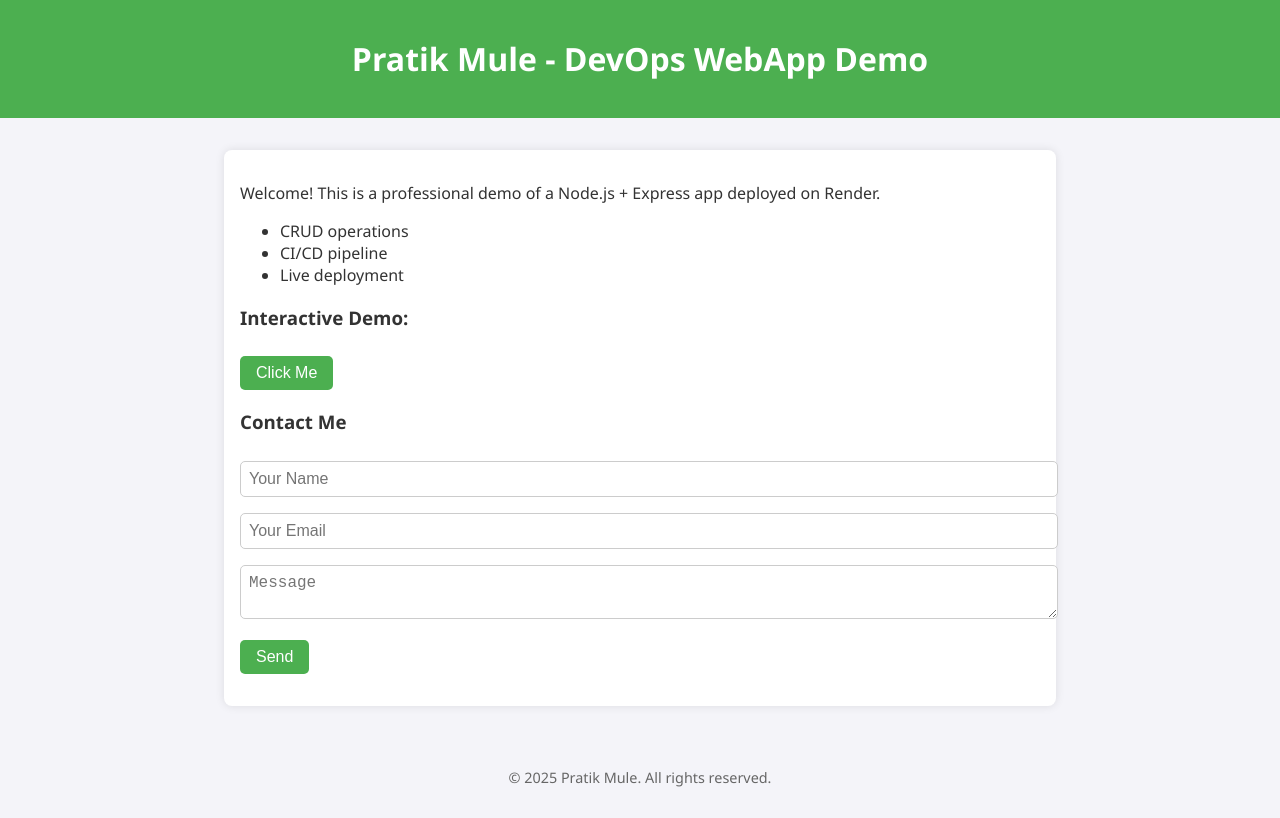
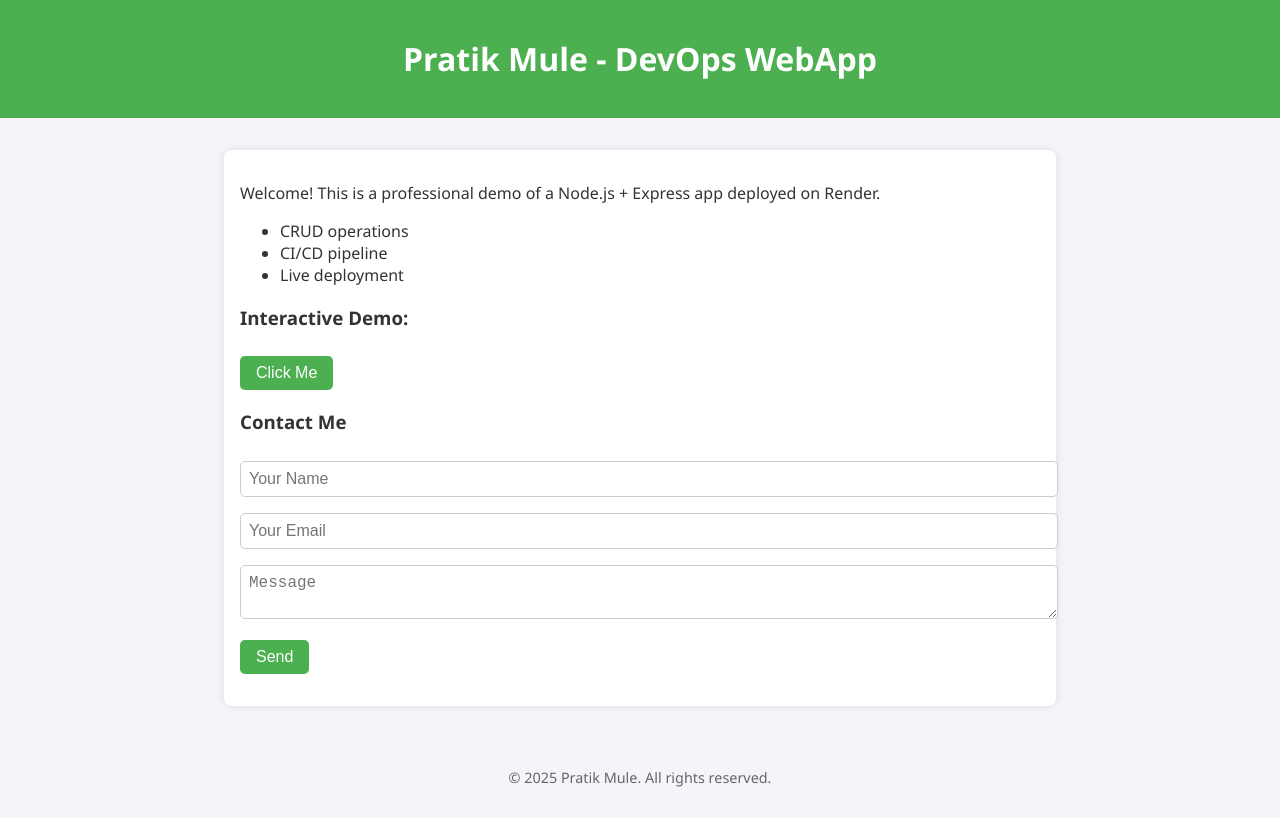
Before and after one commit to pratikmule127/devops-webapp-ci-cd, a website: page public/index.html in a window 1280 px wide. Drawn offline with Linux system fonts and the light colour scheme.

Commit message:
index.html

```diff
--- a/public/index.html
+++ b/public/index.html
@@ -8,7 +8,7 @@
 </head>
 <body>
     <header>
-        <h1>Pratik Mule - DevOps WebApp Demo</h1>
+        <h1>Pratik Mule - DevOps WebApp</h1>
     </header>
 
     <main>
```
